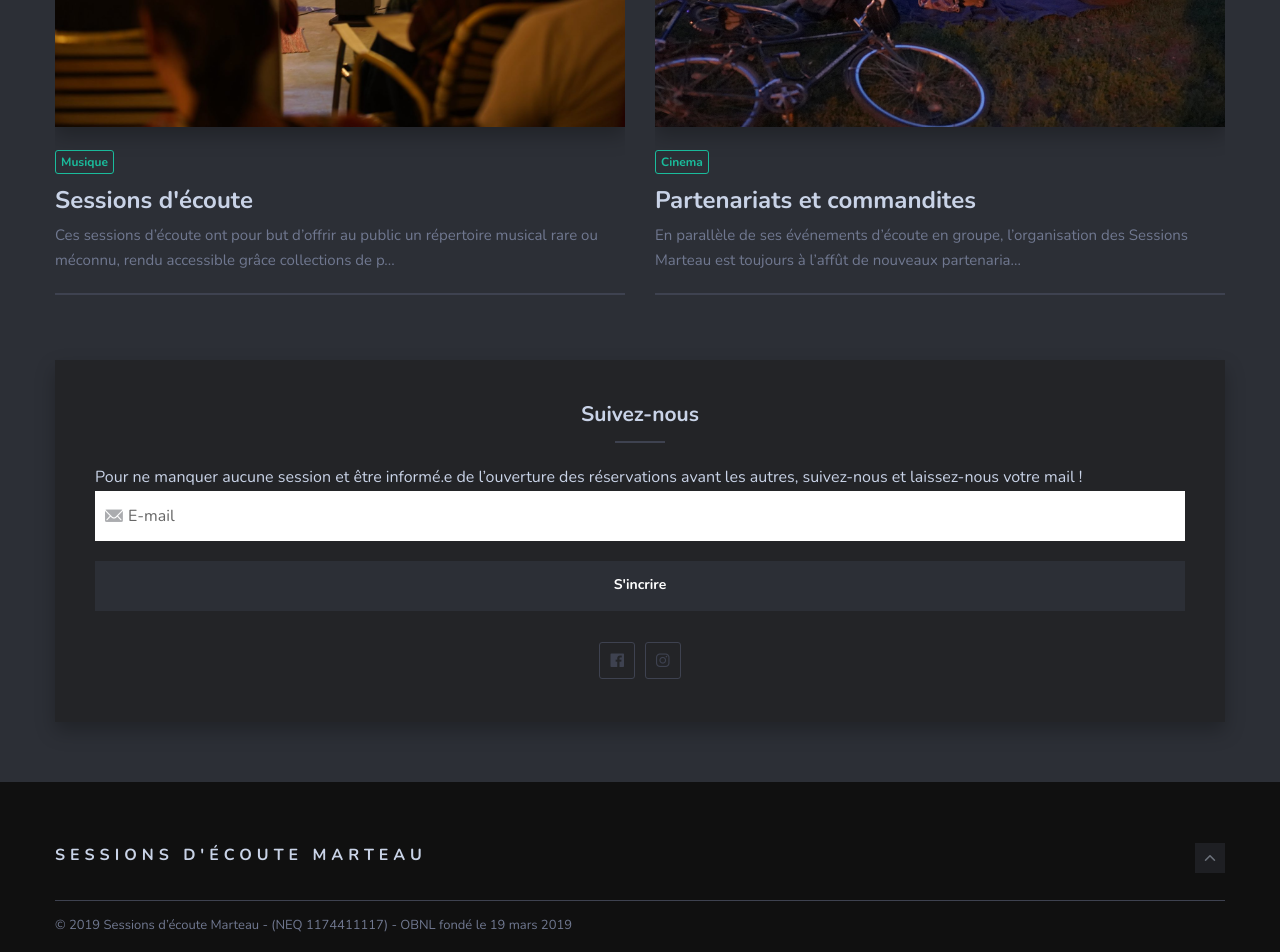
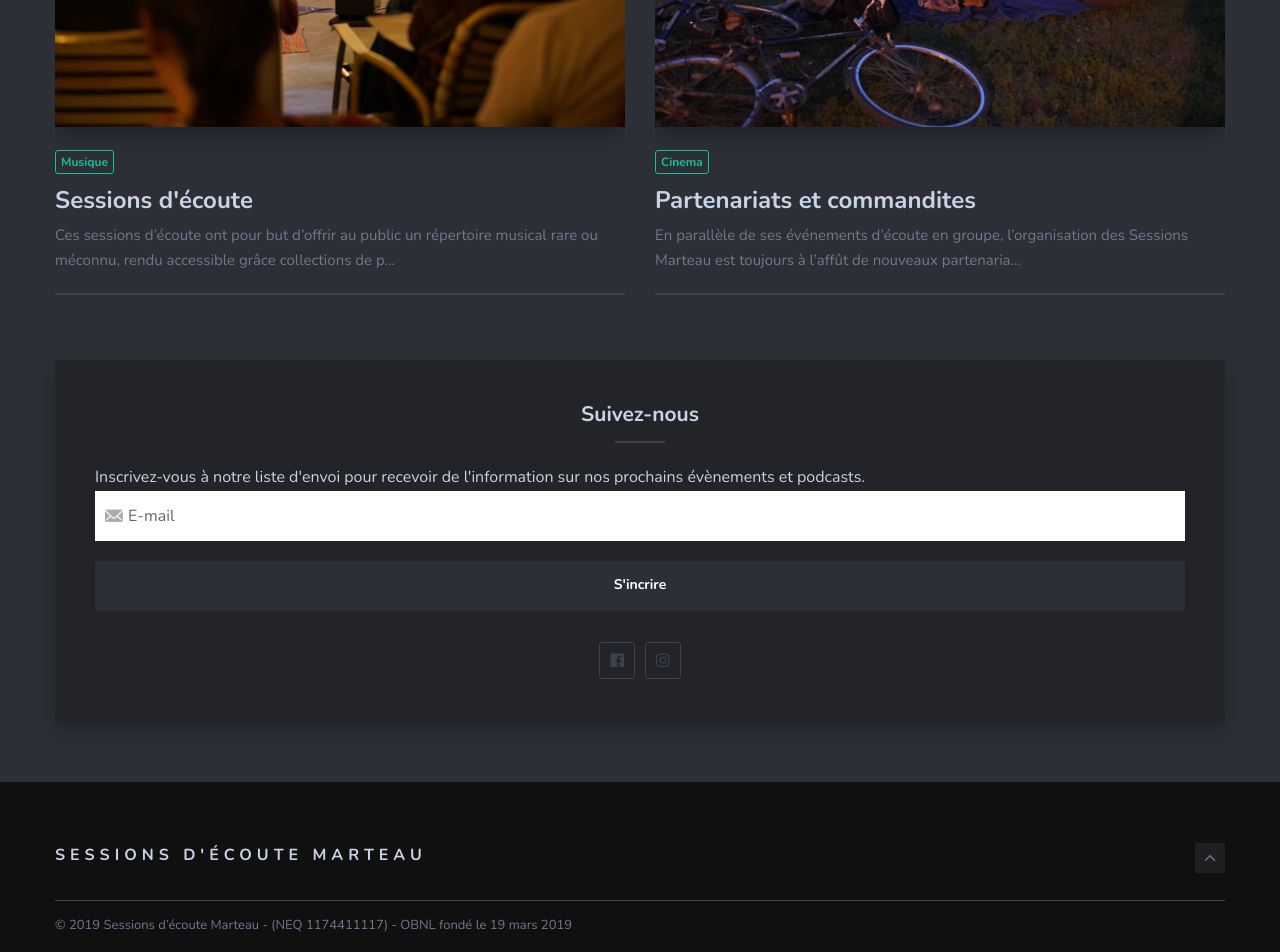
Before and after one commit to sessions-marteau/sessions-marteau-2.github.io, a Jekyll site: the page built from index.html, in a window 1280 px wide. Shown: the part 1132-2084 px from the top of the page. Built offline with Jekyll 4.4.1, drawn with Linux system fonts in a browser that asks for light colours; nearby versions of some CDN libraries; the list of posts is cut into pages by our own code.

Commit message:
correction texte mailing list
correction texte mailing list

```diff
--- a/_includes/sidebar.html
+++ b/_includes/sidebar.html
@@ -25,7 +25,7 @@
  -->
   <div class="widget widget-social">
     <h3 class="widget-title">Suivez-nous</h3>
-    <div class="newsletter-subtitle">Pour ne manquer aucune session et être informé.e de l’ouverture des réservations avant les autres, suivez-nous et laissez-nous votre mail !</div>
+    <div class="newsletter-subtitle">Inscrivez-vous à notre liste d'envoi pour recevoir de l'information sur nos prochains évènements et podcasts.</div>
     <div class="widget-newsletter">
 
       <form class="c-newsletter-form validate"
```
